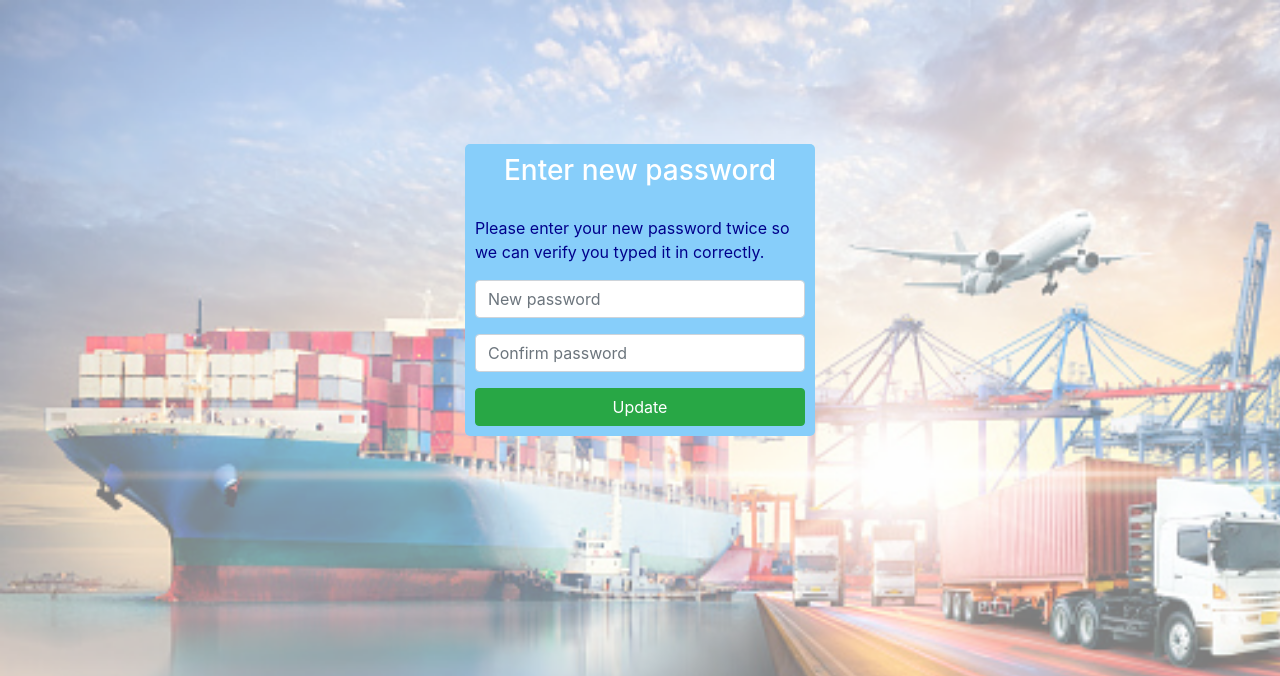
After one commit to malinastanciu/TransportPlatform, a Django app: page /reset/1/1/ in a window 1280 px wide. The commit adds this page. Shown: the top 676 px of the page. Run offline with Django 4.2, Linux system fonts and the light colour scheme; some libraries are stand-ins or nearby versions.

Commit message:
Created templetes for reset password

```diff
--- a/account/static/account/css/main_layout_account.css
+++ b/account/static/account/css/main_layout_account.css
@@ -9,7 +9,7 @@ html {
 }
 .user_card {
     width: 350px;
-    margin-top: 10%;
+    margin-top: 13%;
     margin-bottom: auto;
     background: lightskyblue;
     position: relative;
@@ -18,6 +18,7 @@ html {
     flex-direction: column;
     padding: 10px;
     border-radius: 5px;
+    color: darkblue;
 
 }
 
--- a/account/templates/account/login.html
+++ b/account/templates/account/login.html
@@ -33,6 +33,9 @@
 {% block action %}
     <div class="mt-4">
         <div class="d-flex justify-content-center links">
+                <a href="{% url 'password_reset' %}" class="ml-2">Forgot password?</a>
+        </div>
+        <div class="d-flex justify-content-center links">
             Don't have an account? <a href="{% url 'register' %}" class="ml-2">Sign Up</a>
         </div>
     </div>
--- /dev/null
+++ b/account/templates/account/password_reset_confirm.html
@@ -0,0 +1,28 @@
+{% extends 'account/main_layout_account.html' %}
+
+{% block page_title %}
+    Enter new password
+{% endblock %}
+
+{% block page_name %}
+    Enter new password
+{% endblock %}
+
+{% block form %}
+    <form method="POST" action="">
+         {% csrf_token %}
+        <div class="form-group mb-3">
+            <p>Please enter your new password twice so we can verify you typed it in correctly.</p>
+        </div>
+        <div class="form-group mb-3">
+            <input type="password" name="new_password1" placeholder="New password" class="form-control"
+                       required="true">
+        </div>
+        <div class="form-group mb-3">
+             <input type="password" name="new_password2" placeholder="Confirm password" class="form-control"
+                       required="true">
+        </div>
+
+        <input class="btn btn-success btn-block" type="submit" value="Update">
+    </form>
+{% endblock %}
--- a/account/urls.py
+++ b/account/urls.py
@@ -1,9 +1,21 @@
-from django.contrib import admin
+from django.contrib.auth import views as auth_views
 from django.urls import path
 from account import views as account_views
 
 urlpatterns = [
     path('register/', account_views.registerPage, name='register'),
     path('login/', account_views.loginPage, name='login'),
-    path('logout/', account_views.loginPage, name='login'),
+    path('logout/', account_views.logoutPage, name='logout'),
+    path('reset_password/',
+         auth_views.PasswordResetView.as_view(template_name='account/password_reset.html'),
+         name="password_reset"),
+    path('reset_password_done/',
+         auth_views.PasswordResetDoneView.as_view(template_name='account/password_reset_done.html'),
+         name="password_reset_done"),
+    path('reset/<uidb64>/<token>/',
+         auth_views.PasswordResetConfirmView.as_view(template_name='account/password_reset_confirm.html'),
+         name="password_reset_confirm"),
+    path('reset_password_complete/',
+         auth_views.PasswordResetCompleteView.as_view(template_name='account/password_reset_complete.html'),
+         name="password_reset_complete"),
 ]
```
Also changed, not shown: TransportPlatform/settings.py (+7 -0 lines), account/templates/account/password_reset.html (added, +23 -0 lines), account/templates/account/password_reset_complete.html (added, +20 -0 lines), account/templates/account/password_reset_done.html (added, +20 -0 lines), ChangeLog.md, db.sqlite3.
